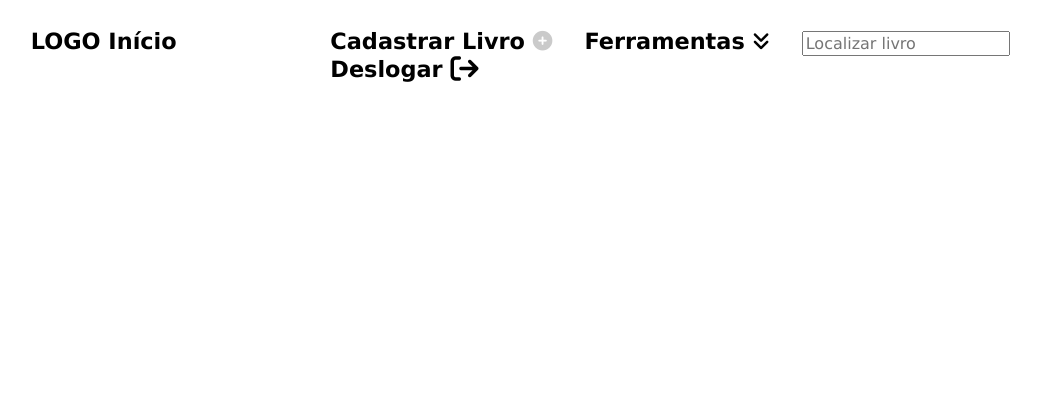
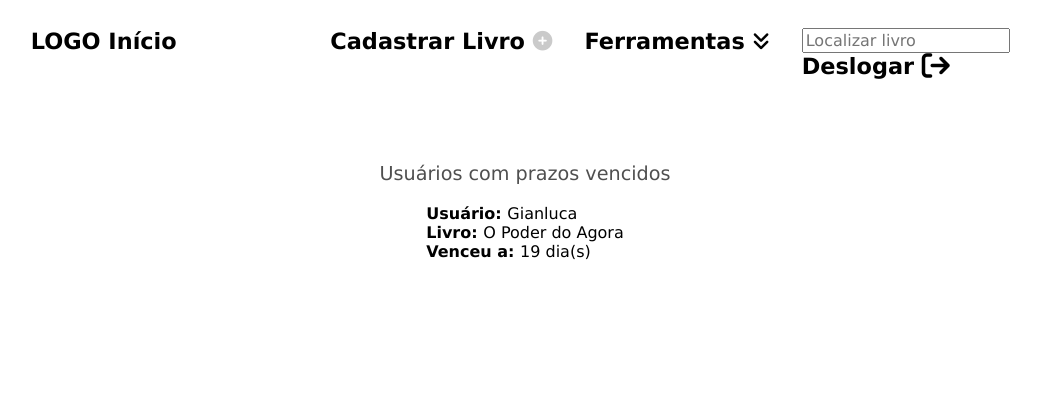
Before and after one commit to Garcia-Eric/Gerenciamento-de-Biblioteca, a Django app: page / in a window 1280 px wide. Shown: the top 420 px of the page, without its empty margins (115-1156 px from the left). Run offline with Django 4.2, Linux system fonts and the light colour scheme.

Commit message:
continuada tela home

```diff
--- /dev/null
+++ b/gerenciamento_bibliotecas/home/templates/home/home.html
@@ -0,0 +1,17 @@
+{% extends 'main.html' %}
+
+{% block content %}
+
+<h3 class="texto-centro">Usuários com prazos vencidos</h3>
+
+<usuarios-vencidos>
+    {% for usuario in usuarios %}
+        <div>
+            <b>Usuário: </b>{{ usuario.nome }} <br>
+            <b>Livro: </b>{{ usuario.livro }} <br>
+            <b>Venceu a: </b>{{ usuario.dias_vencidos }} dia(s)
+        </div>
+    {% endfor %}
+</usuarios-vencidos>
+
+{% endblock %}
--- a/gerenciamento_bibliotecas/home/templates/home/home_adm.html
+++ /dev/null
@@ -1,7 +0,0 @@
-{% extends 'main.html' %}
-
-{% block content %}
-
-
-
-{% endblock %}
--- a/gerenciamento_bibliotecas/home/views.py
+++ b/gerenciamento_bibliotecas/home/views.py
@@ -2,7 +2,13 @@ from django.shortcuts import render
 
 def home(request):
     context = {
-
+        'usuarios': [
+            {
+                'nome': 'Gianluca',
+                'livro': 'O Poder do Agora',
+                'dias_vencidos': 19,
+            }
+        ]
     }
 
-    return render(request, 'home/home_adm.html')
+    return render(request, 'home/home.html', context)
--- /dev/null
+++ b/gerenciamento_bibliotecas/static/styles/classes.css
@@ -0,0 +1,3 @@
+.texto-centro {
+    text-align: center;
+}
--- a/gerenciamento_bibliotecas/static/styles/grid_template.css
+++ b/gerenciamento_bibliotecas/static/styles/grid_template.css
@@ -8,11 +8,12 @@ body {
 
 nav {
     grid-area: nav;
-    margin: 20px 0;
+    margin: 20px 0 60px 0;
 }
 
 nav ul {
     list-style-type: none;
+    display: inline-block;
     margin: 0;
     padding: 0;
     overflow: hidden;
@@ -20,11 +21,10 @@ nav ul {
 
 nav ul li {
     float: left;
+    padding: 0 16px;
 }
 
 nav a {
-    padding: 0 16px;
-    text-align: center;
     text-decoration: none;
     font-size: var(--letra-media);
     font-weight: bold;
--- a/gerenciamento_bibliotecas/static/styles/main.css
+++ b/gerenciamento_bibliotecas/static/styles/main.css
@@ -6,12 +6,24 @@
 :root {
     --letra-grande: 2em;
     --letra-media: 1.4em;
+    --letra-media-pequena: 1.2em;
 }
 
 h1 {
     font-size: var(--letra-grande);
 }
 
-.margin-direita-extra-grande {
-    margin-right: 100px;
+h2 {
+    font-size: var(--letra-media);
 }
+
+h3 {
+    font-size: var(--letra-media-pequena);
+    color: #4f4f4f;
+    font-weight: 400;
+}
+
+usuarios-vencidos {
+    display: flex;
+    justify-content: center;
+}
--- a/gerenciamento_bibliotecas/templates/main.html
+++ b/gerenciamento_bibliotecas/templates/main.html
@@ -7,6 +7,7 @@
     <meta http-equiv="X-UA-Compatible" content="IE=edge">
     <meta name="viewport" content="width=device-width, initial-scale=1.0">
     <link rel="stylesheet" href="{% static 'styles/main.css' %}">
+    <link rel="stylesheet" href="{% static 'styles/classes.css' %}">
     <link rel="stylesheet" href="{% static 'styles/grid_template.css' %}">
     <link rel="stylesheet" href="{% static 'fontawesome-free-6.4.0-web/css/fontawesome.css' %}">
     <link rel="stylesheet" href="{% static 'fontawesome-free-6.4.0-web/css/brands.css' %}">
--- a/gerenciamento_bibliotecas/templates/nav.html
+++ b/gerenciamento_bibliotecas/templates/nav.html
@@ -1,9 +1,12 @@
 <nav>
     <grid-nav>
+        <div class="texto-centro">
             <a href="">
                 LOGO
                 Início
             </a>
+        </div>
+        <div class="texto-centro">
             <ul>
                 <li><a href="">
                     Cadastrar Livro <i class="fa-solid fa-circle-plus fa-sm" style="color: #cacaca;"></i>
@@ -11,32 +14,13 @@
                 <li><a href="">
                     Ferramentas <i class="fa-solid fa-angles-down fa-sm"></i>
                 </a></li>
-            <li><a href="">
+                <li>
                     <input type="text" placeholder="Localizar livro">
-            </a></li>
+                </li>
                 <li><a href="">
                     Deslogar <i class="fa-solid fa-arrow-right-from-bracket fa-lg"></i>
                 </a></li>
             </ul>
+        </div>
     </grid-nav>
 </nav>
-<!-- <nav>
-    <ul>
-        <li class="margin-direita-extra-grande"><a href="">
-            LOGO
-            Início
-        </a></li>
-        <li><a href="">
-            Cadastrar Livro
-        </a></li>
-        <li><a href="">
-            Ferramentas
-        </a></li>
-        <li><a href="">
-            <input type="text" placeholder="Localizar livro">
-        </a></li>
-        <li><a href="">
-            Deslogar
-        </a></li>
-    </ul>
-</nav> -->
```
Lines whose indentation alone changed are shown as unchanged.
